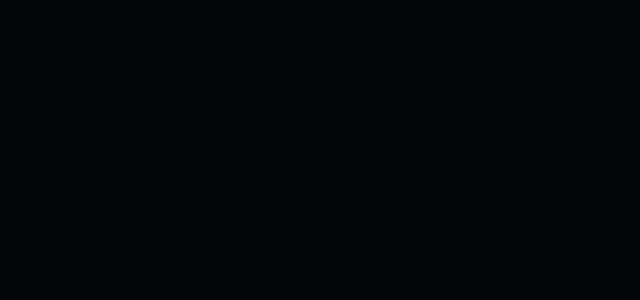
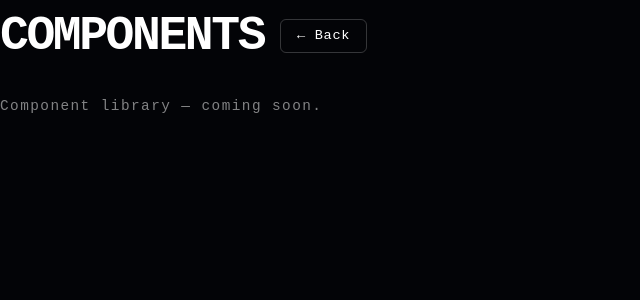
Before and after one commit to roshandhiman/Sable, a React (Vite) app: page /components in a window 1280 px wide. Before the commit this address had no page. Shown: the top 300 px of the page, without its empty margins (0-640 px from the left). Built offline with nearby package versions, Linux system fonts and the light colour scheme.

Commit message:
comoponents page

```diff
--- a/src/App.jsx
+++ b/src/App.jsx
@@ -1,6 +1,7 @@
 import ConstellationGrid from '@/components/ui/constellation-grid'
 import { BrowserRouter, Routes, Route } from 'react-router-dom';
 import Workspace from './components/Workspace';
+import ComponentsPage from './components/ComponentsPage';
 
 export default function App() {
   return (
@@ -8,6 +9,7 @@
       <Routes>
         <Route path="/" element={<ConstellationGrid />} />
         <Route path="/workspace" element={<Workspace />} />
+        <Route path="/components" element={<ComponentsPage />} />
       </Routes>
     </BrowserRouter>
   );
--- /dev/null
+++ b/src/components/ComponentsPage.jsx
@@ -0,0 +1,16 @@
+import { useNavigate } from 'react-router-dom';
+
+export default function ComponentsPage() {
+  const navigate = useNavigate();
+  return (
+    <div style={{ minHeight: '100vh', background: '#030407', color: '#fff', fontFamily: 'ui-monospace, monospace', display: 'flex', flexDirection: 'column', gap: '1.5rem' }}>
+      <div style={{ display: 'flex', alignItems: 'center', gap: '1rem' }}>
+        <h1 style={{ fontSize: '3rem', fontWeight: 900, letterSpacing: '-0.05em', textTransform: 'uppercase', margin: 0 }}>Components</h1>
+        <button onClick={() => navigate('/')} style={{ background: 'transparent', border: '1px solid rgba(255,255,255,0.2)', color: '#fff', padding: '0.35rem 1rem', borderRadius: '6px', cursor: 'pointer', fontFamily: 'inherit', letterSpacing: '0.05em', fontSize: '0.85rem' }}>
+          ← Back
+        </button>
+      </div>
+      <p style={{ opacity: 0.5, fontSize: '0.9rem', letterSpacing: '0.1em' }}>Component library — coming soon.</p>
+    </div>
+  );
+}
--- a/src/components/ui/constellation-grid.tsx
+++ b/src/components/ui/constellation-grid.tsx
@@ -1,5 +1,6 @@
 'use client';
 import React, { useEffect, useRef, useState } from 'react';
+import { useNavigate } from 'react-router-dom';
 import PromptBox from '../PromptBox';
 import ThemeToggle from '../ThemeToggle';
 interface Node {
@@ -14,6 +15,7 @@
   pulse: number;
 }
 export default function ConstellationGrid() {
+  const navigate = useNavigate();
   const canvasRef = useRef<HTMLCanvasElement | null>(null);
   const [isDarkMode, setIsDarkMode] = useState<boolean>(true);
   const [userOverride, setUserOverride] = useState(false);
@@ -182,6 +184,16 @@
     <div className="relative w-full h-screen overflow-hidden select-none bg-slate-950">
       <canvas ref={canvasRef} className="absolute inset-0 block cursor-crosshair" />
 
+      {/* COMPONENTS corner link */}
+      <button
+        onClick={() => navigate('/components')}
+        style={{ position: 'absolute', bottom: '1.5rem', left: '1.5rem', zIndex: 50, background: 'transparent', border: 'none', cursor: 'pointer', color: '#fff', fontFamily: 'ui-monospace, monospace', fontSize: '0.7rem', letterSpacing: '0.15em', opacity: 0.6, textTransform: 'uppercase', padding: 0 }}
+        onMouseEnter={e => (e.currentTarget.style.opacity = '1')}
+        onMouseLeave={e => (e.currentTarget.style.opacity = '0.6')}
+      >
+        COMPONENTS
+      </button>
+
       {/* light ur Dark mode switch karne ke liye */}
       <ThemeToggle
         isDarkMode={isDarkMode}
```
